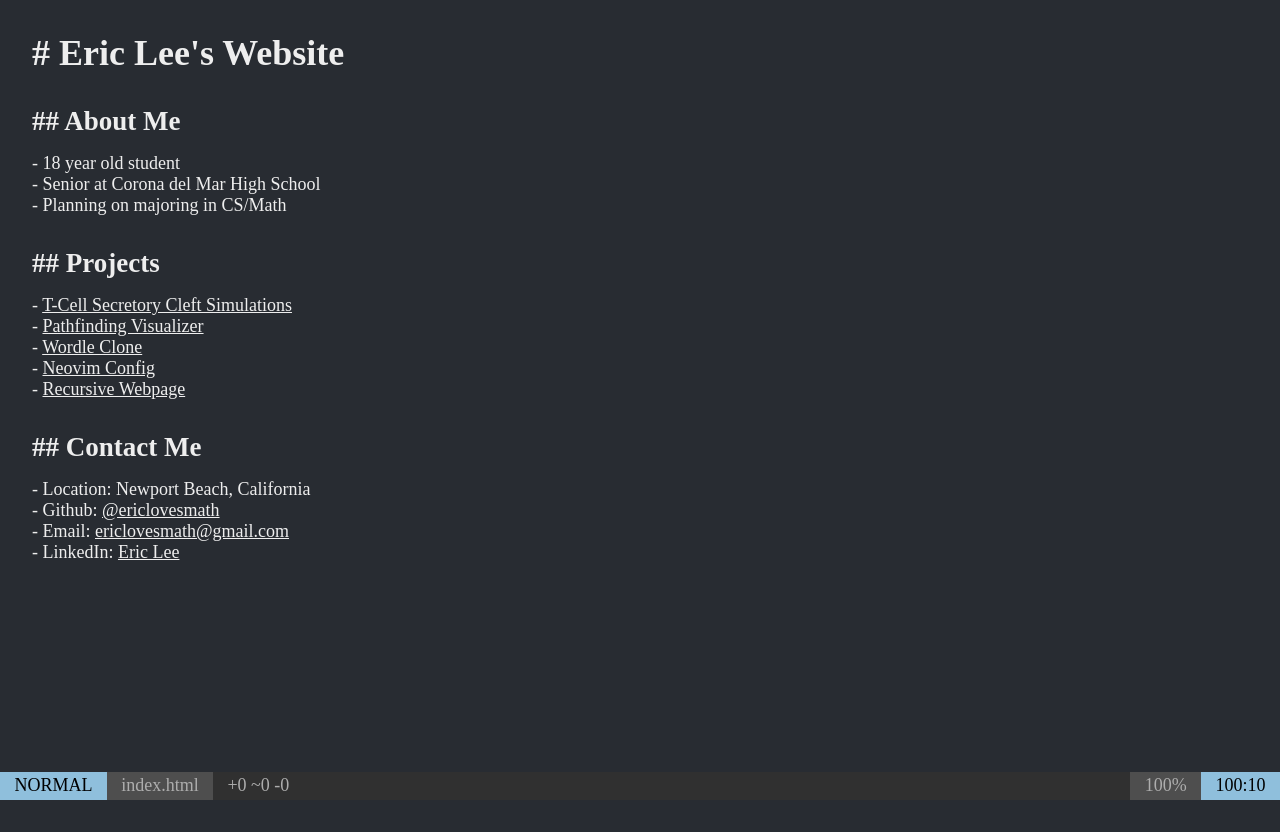
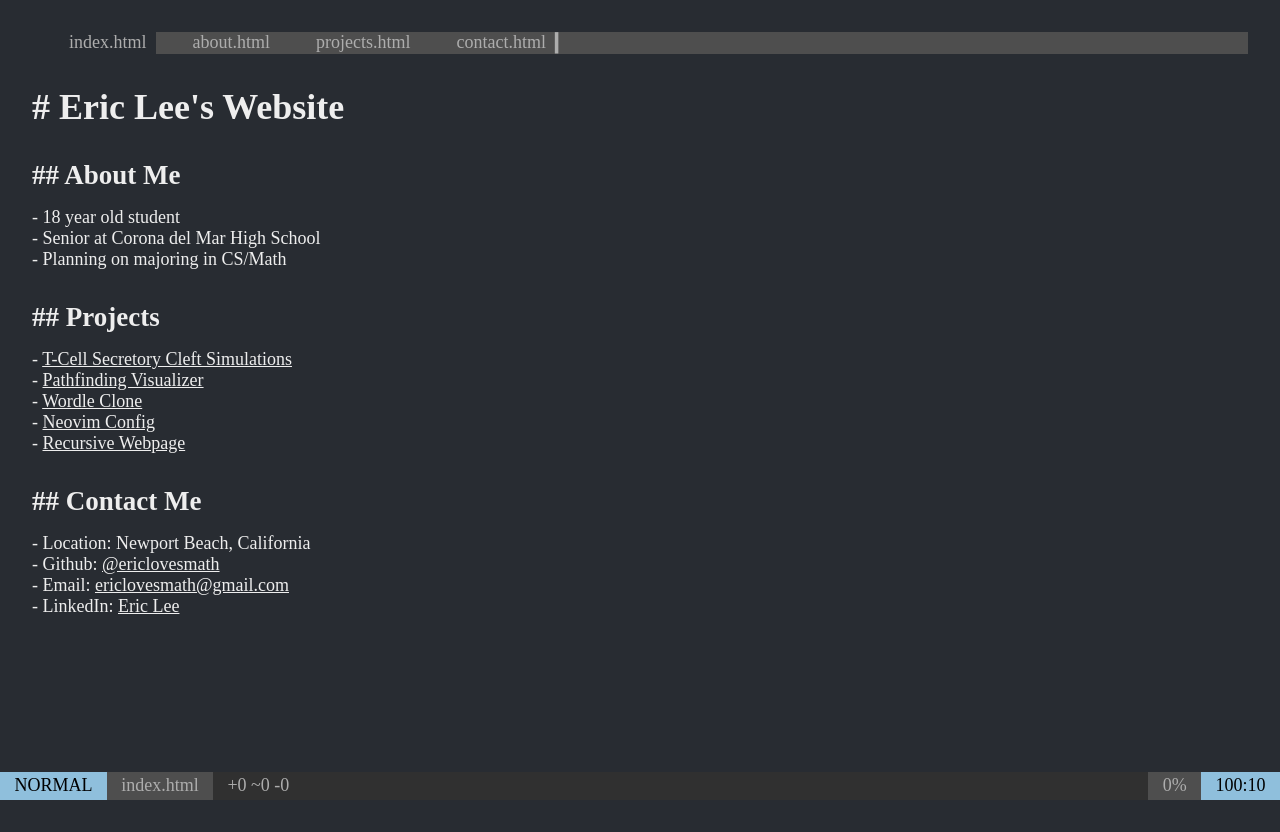
Before and after one commit to ericlovesmath/old-portfolio, a website built with Vite: page index.html in a window 1280 px wide. Built offline with nearby package versions, Linux system fonts and the light colour scheme; a web font is replaced by a local one.

Commit message:
Tabline prototype

```diff
--- a/index.html
+++ b/index.html
@@ -9,6 +9,10 @@
 </head>
 
 <body>
+  <header id="tabline">
+    <!-- ▎   index.html   ▎   about.html   ▎   projects.html   ▎   contact.html   ▎   -->
+  </header>
+
   <h1># Eric Lee's Website</h1>
 
   <h2>## About Me</h2>
--- a/src/main.ts
+++ b/src/main.ts
@@ -1 +1,50 @@
 import './style.css'
+
+const tablineElem = document.querySelector("#tabline")!;
+
+main()
+
+function main() {
+  const tabs = ["index.html", "about.html", "projects.html", "contact.html"];
+  const currentTab = "index.html";
+  createTabBar(tabs, currentTab);
+}
+
+function createTabBar(tabs: string[], currentTab: string) {
+  tabs.forEach((tabName: string) => {
+    let newTab = document.createElement("div");
+    let barAndIcon = document.createElement("span");
+    if (tabName === currentTab) {
+      newTab.classList.add("current-tab");
+    }
+    barAndIcon.textContent
+
+    newTab.textContent = `▎  ${tabName}  `;
+    tablineElem.appendChild(newTab);
+  });
+
+  let tabCap = document.createElement("div");
+  tabCap.textContent = "▎";
+  tablineElem.appendChild(tabCap);
+}
+
+
+
+
+// Footer Scroll Test
+
+const footerPercentLabel = document.querySelector("#footer-percent")!;
+
+window.addEventListener("scroll", () => {
+  let scrollTop = window.scrollY;
+  let docHeight = document.body.offsetHeight;
+  let winHeight = window.innerHeight;
+  console.log(scrollTop, docHeight, winHeight);
+  console.log(window.pageYOffset);
+  let scrollPercent = scrollTop / (docHeight - winHeight);
+  if (docHeight == winHeight) {
+    scrollPercent = 1;
+  }
+  let scrollPercentRounded = Math.round(scrollPercent * 100);
+  footerPercentLabel.innerHTML = `${scrollPercentRounded}%`;
+});
--- a/src/style.css
+++ b/src/style.css
@@ -22,6 +22,26 @@ body {
   color: #eee;
   margin: 2rem;
   font-size: 18px;
+}
+
+header {
+  background-color: #4e4e4e;
+  color: #adadad;
+  display: flex;
+  flex-direction: horizontal;
+  white-space: pre-wrap;
+}
+
+header > .current-tab {
+  background-color: #282c32;
+}
+
+header > .current-tab > span {
+  color: red;
+}
+
+h1 {
+  padding-top: 2rem;
 }
 
 h2 {
@@ -62,7 +82,9 @@ footer > #footer-center {
   flex: 1;
 }
 
-.short-text { display: none; }
+.short-text {
+  display: none;
+}
 
 /* Mobile Footer */
 @media only screen and (max-width: 600px) {
```
